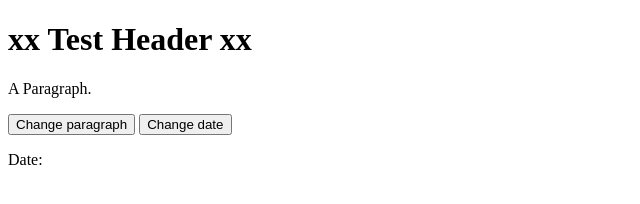
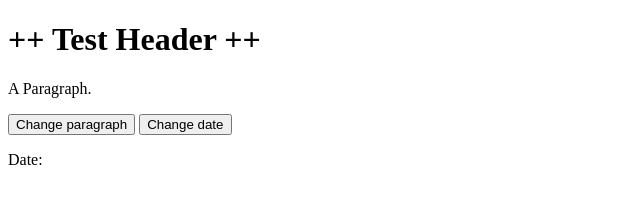
Before and after one commit to not-memory/not-memory.github.io, a plain HTML site: page index.html in a window 1280 px wide. Shown: the full height of the page, 0-640 px from the left. Drawn offline with Linux system fonts and the light colour scheme.

Commit message:
Update index.html

```diff
--- a/index.html
+++ b/index.html
@@ -1,7 +1,7 @@
 <!DOCTYPE html>
 <html>
 <body>
-<h1>xx Test Header xx</h1>
+<h1>++ Test Header ++</h1>
 
 <p id="demo">A Paragraph.</p>
 
```
